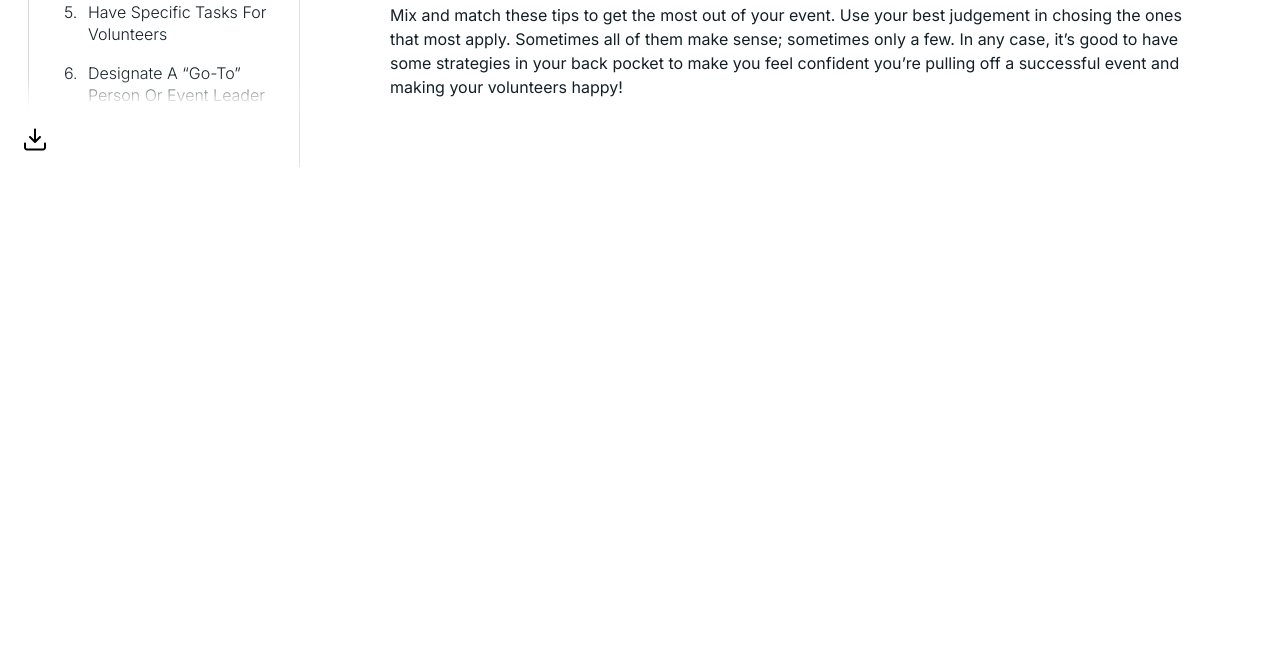
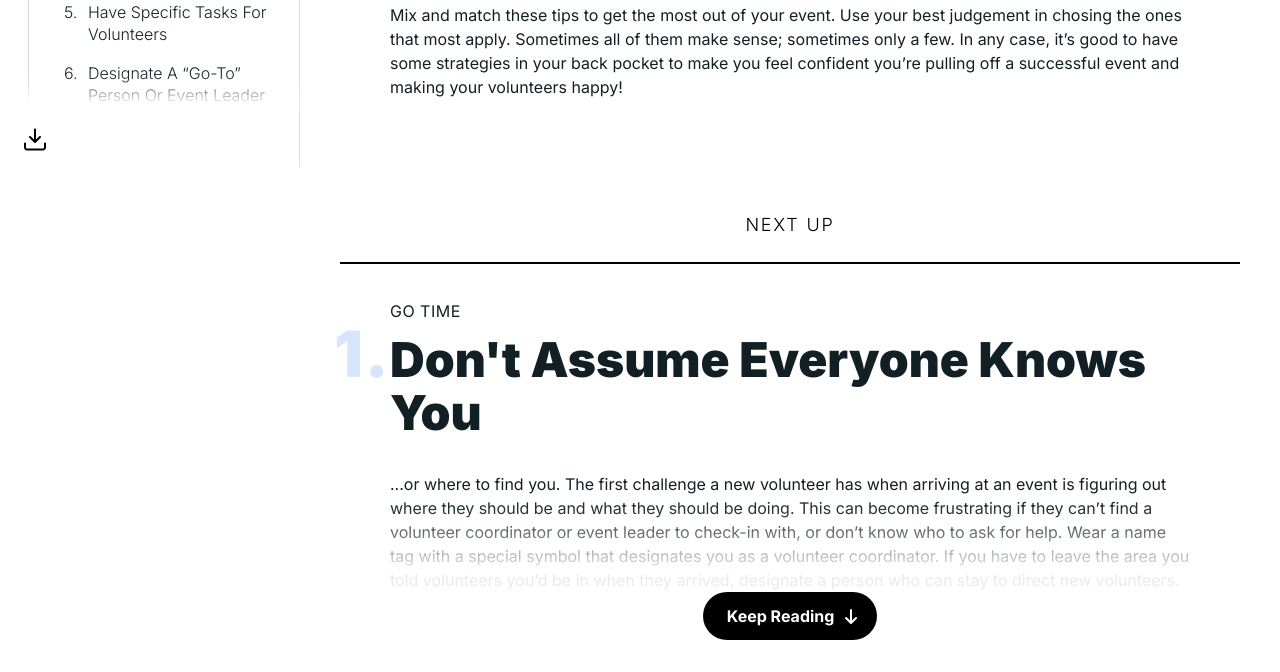
Before and after one commit to kfrank/volunteer-coordinator-playbook, a Gatsby site: page /day-of-event/ in a window 1280 px wide. Shown: the part 633-1305 px from the top of the page. Before the commit the page ends 844 px from the top, so only its background shows below. Built offline with nearby package versions, Linux system fonts and the light colour scheme; Gatsby itself is replaced by a stand-in of ours.

Commit message:
next section now goes off json too

```diff
--- a/src/templates/blog-post.js
+++ b/src/templates/blog-post.js
@@ -1,6 +1,7 @@
 import React from "react"
 import { graphql } from "gatsby"
 import styles from "./blog-post.module.scss"
+import AniLink from "gatsby-plugin-transition-link/AniLink"
 
 import Layout from "../components/layout"
 import SEO from "../components/seo"
@@ -10,6 +11,90 @@ const BlogPostTemplate = ({ data, location, pageContext }) => {
   const post = data.markdownRemark
   const siteTitle = data.site.siteMetadata.title
   const findMatch = data.allPagesJson.edges
+
+  const { next } = pageContext
+  const nextArticle = next && (
+    <AniLink
+      cover
+      direction="up"
+      bg="white"
+      to={next.fields.slug}
+      className={styles.nextPage}
+      trigger={async pages => {
+        const entry = await pages.entry
+
+        const scrollingEl = entry.node.querySelector("#mainContent")
+
+        scrollingEl.scrollTo(0, 0)
+      }}
+    >
+      <h2>Next Up</h2>
+      <div className={styles.nextPageContainer}>
+        {findMatch.map(({ node }, index) => {
+          const children = node.subpages
+          const parent = node.Title
+          return (
+            <>
+              {children.map(({ Title }, i) => {
+                return (
+                  <>
+                    {next.frontmatter.title === Title ? (
+                      <>
+                        <span className={styles.nextPageNumber}>{i + 1}.</span>
+                        <h3>{parent}</h3>
+                        <h4>{next.frontmatter.title}</h4>
+                      </>
+                    ) : (
+                      <></>
+                    )}
+                  </>
+                )
+              })}
+              {next.frontmatter.title === parent ? (
+                <>
+                  <h4 className={styles.nextPageSection}>
+                    {next.frontmatter.title}
+                  </h4>
+                </>
+              ) : (
+                <></>
+              )}
+            </>
+          )
+        })}
+        <div className={styles.nextExcerpt}>{next.excerpt}</div>
+      </div>
+      <div className={styles.nextPageButton}>
+        <span>
+          Keep Reading{" "}
+          <svg
+            width="12"
+            height="15"
+            viewBox="0 0 12 15"
+            fill="none"
+            xmlns="http://www.w3.org/2000/svg"
+          >
+            <line
+              x1="6"
+              y1="1"
+              x2="6"
+              y2="12"
+              stroke="white"
+              strokeWidth="2"
+              strokeLinecap="round"
+            />
+            <path
+              d="M11 9L6 14L1 9"
+              stroke="white"
+              strokeWidth="2"
+              strokeLinecap="round"
+              strokeLinejoin="round"
+            />
+          </svg>
+        </span>
+      </div>
+    </AniLink>
+  )
 
   return (
     <Layout location={location} title={siteTitle}>
@@ -76,7 +161,7 @@ const BlogPostTemplate = ({ data, location, pageContext }) => {
           <></>
         )}
       </article>
-      {/* {nextArticle} */}
+      {nextArticle}
     </Layout>
   )
 }
@@ -93,12 +178,6 @@ export const pageQuery = graphql`
     allPagesJson {
       edges {
         node {
-          Title
-          subpages {
-            Title
-          }
-        }
-        next {
           Title
           subpages {
             Title
```
Also changed, not shown: src/components/next.js (deleted, +0 -86 lines).
